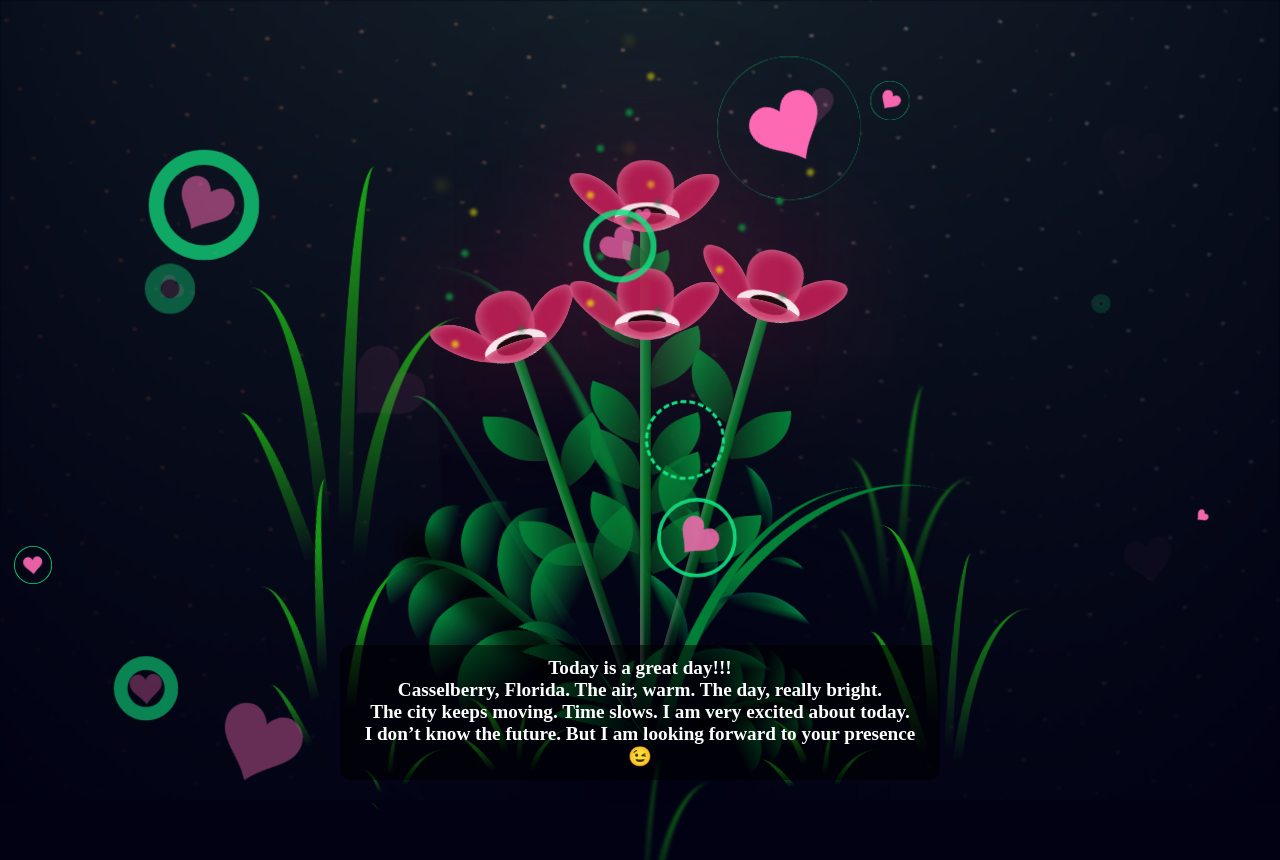
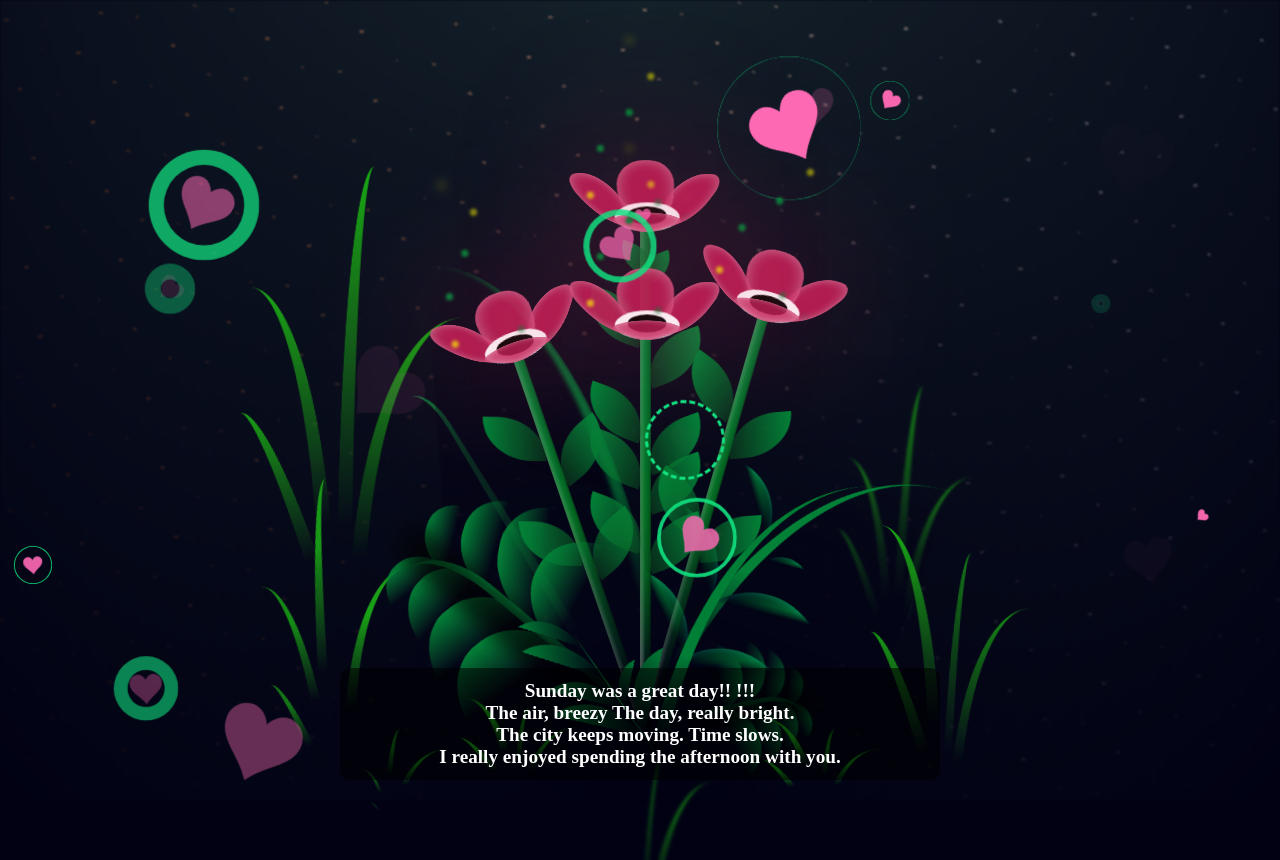
Before and after one commit to jsmoothcreativity/Keyflower, a plain HTML site: page index.html in a window 1280 px wide. Shown: the top 860 px of the page. Drawn offline with Linux system fonts and the light colour scheme.

Commit message:
Update index.html

```diff
--- a/index.html
+++ b/index.html
@@ -434,15 +434,13 @@
       </svg>
     </div>
     <div id="bottom-message">
-      Today is a great day!!!<br>
-    Casselberry, Florida.
-The air, warm.
+      Sunday was a great day!!
+      !!!<br>
+The air, breezy
 The day, really bright.<br>
     The city keeps moving.
-Time slows.
-I am very excited about today.<br>
-    I don’t know the future.
-But I am looking forward to your presence 😉
+Time slows.<br>
+    I really enjoyed spending the afternoon with you.
 </div>
 </body>
 <!-- partial -->
```
